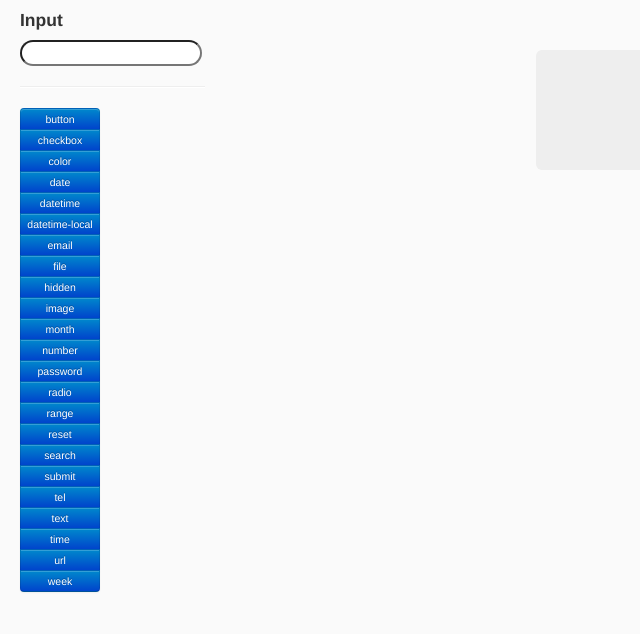
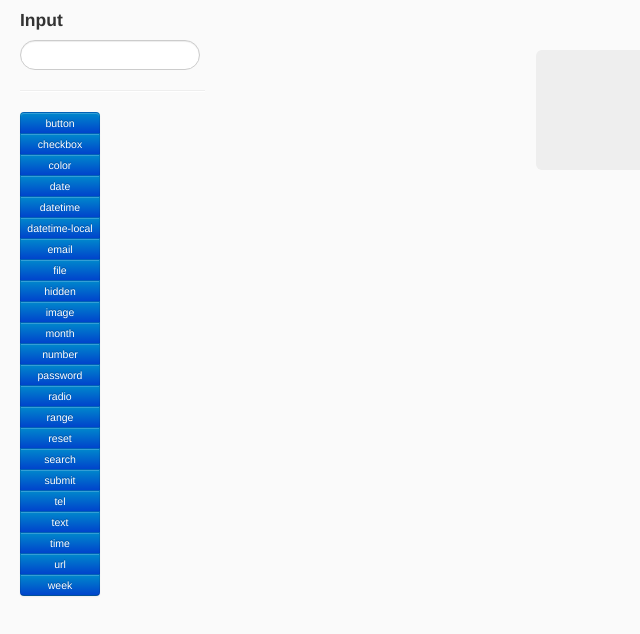
Before and after one commit to gsklee/angular-demo-formbuilder, a website: page app/index.html in a window 1280 px wide. Shown: the whole page, without its empty margins (0-640 px from the left). Drawn offline with Linux system fonts and the light colour scheme.

Commit message:
Fix typo

```diff
--- a/app/views/aside.html
+++ b/app/views/aside.html
@@ -1,6 +1,6 @@
 <aside>
     <h4>Input</h4>
-    <input text="text" class="input-medium search-query" ng-model="aside.search">
+    <input type="text" class="input-medium search-query" ng-model="aside.search">
     <hr>
     <div class="btn-group btn-group-vertical">
         <button class="btn btn-mini btn-primary" ng-repeat="inputType in aside.inputTypes | filter: aside.search" ng-click="aside.addToForm({
```
